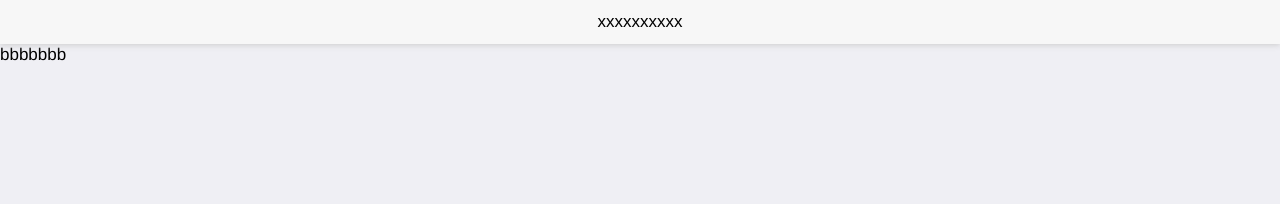
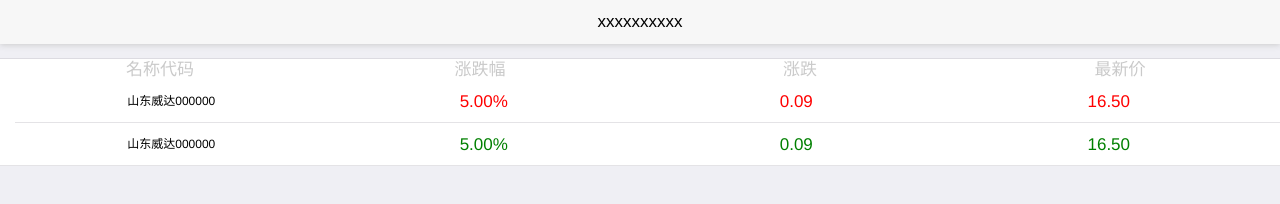
Before and after one commit to tgthink/gupiao, a plain HTML site: page index.html in a window 1280 px wide. Drawn offline with Linux system fonts and the light colour scheme; no server answers.

Commit message:
修改内容
修改内容

```diff
--- /dev/null
+++ b/css/index.less
@@ -0,0 +1,39 @@
+.p-clearfix:after {
+    content: ".";
+    display: block;
+    height: 0;
+    clear: both;
+    visibility: hidden;
+}
+/*点击变蓝色高亮*/
+.mui-table-view-cell.mui-active{
+    background-color: #0062CC;
+}
+.table-view-title {
+    color: #cacaca;
+    .title-item {
+        float: left;
+        width: 25%;
+        text-align: center;
+    }
+}
+.mui-table-view-cell {
+    &.red {
+        .riseAndFall, .upsAndDowns, .currentPrice {
+            color: red;
+        }
+    }
+    &.green {
+        .riseAndFall, .upsAndDowns, .currentPrice {
+            color: green;
+        }
+    }
+    &>div {
+        float: left;
+        width: 25%;
+        text-align: center;
+    }
+    .name {
+        font-size: 12px;
+    }
+}
--- a/index.html
+++ b/index.html
@@ -5,6 +5,7 @@
     <meta name="viewport" content="width=device-width,initial-scale=1,minimum-scale=1,maximum-scale=1,user-scalable=no" />
     <title></title>
     <link href="css/mui.min.css" rel="stylesheet"/>
+    <link href="css/index.css" rel="stylesheet"/>
 </head>
 <body>
 	<header class="mui-bar mui-bar-nav">
@@ -12,13 +13,32 @@
 		<h1 class="mui-title">xxxxxxxxxx</h1>
 	</header>
 	<div id="muiContent" class="mui-content">
-		bbbbbbb
+		<ul id="stockList" class="mui-table-view">
+			<li class="table-view-title p-clearfix">
+				<div class="title-item">名称代码</div>
+				<div class="title-item">涨跌幅</div>
+				<div class="title-item">涨跌</div>
+				<div class="title-item">最新价</div>
+			</li>
+			<li class="mui-table-view-cell red">
+				<div class="name">山东威达<span>000000</span></div>
+				<div class="riseAndFall">5.00%</div>
+				<div class="upsAndDowns">0.09</div>
+				<div class="currentPrice">16.50</div>
+			</li>
+			<li class="mui-table-view-cell green">
+				<div class="name">山东威达<span>000000</span></div>
+				<div class="riseAndFall">5.00%</div>
+				<div class="upsAndDowns">0.09</div>
+				<div class="currentPrice">16.50</div>
+			</li>
+		</ul>
 	</div>
     <script src="js/mui.min.js"></script>
     <script src="js/zepto_1.1.3.js"></script>
     <script type="text/javascript" charset="utf-8">
       	mui.init();
-      	mui.ajax('http://apis.baidu.com/apistore/stockservice/stock?stockid=sz002026&list=1',{
+      	mui.ajax('http://apis.baidu.com/apistore/stockservice/stock?stockid=sz002026,sz002005&list=1',{
       		headers: {
       			'apikey' : "2d3061c6b453f6e9ba40d19631d57cc3"
       		},
@@ -28,7 +48,35 @@
 			success:function(data){
 				console.log(data.errNum);
 				console.log(data.retData);
-				console.log(data.retData.stockinfo[0]["name"]);
+				console.log(data.retData.stockinfo);
+				var stockinfo = data.retData.stockinfo;
+				var htmlAry = [];
+				htmlAry.push(
+					'<li class="table-view-title p-clearfix">' +
+						'<div class="title-item">名称代码</div>' +
+						'<div class="title-item">涨跌幅</div>' +
+						'<div class="title-item">涨跌</div>' +
+						'<div class="title-item">最新价</div>' +
+					'</li>');
+				for (var i = 0; i < stockinfo.length; i++) {
+					/**
+					 *
+			<li class="mui-table-view-cell green">
+				<div class="name">山东威达<span>000000</span></div>
+				<div class="riseAndFall">5.00%</div>
+				<div class="upsAndDowns">0.09</div>
+				<div class="currentPrice">16.50</div>
+			</li>
+					 */
+					htmlAry.push(
+						'<li class="mui-table-view-cell">' +
+							'<div class="name">山东威达<span>000000</span></div>' +
+							"|" +
+							stockinfo[i]["currentPrice"] +
+						'</li>'
+					);
+				}
+				//$("#stockList").html(htmlAry.join(""));
 			},
 			error:function(xhr,type,errorThrown){
 				//异常处理；
@@ -73,12 +121,12 @@
 30：”2008-01-11″，日期；
 31：”15:05:32″，时间；
  */
-				var strAry1 = data.split("=");
-				var dstockDataStr = strAry1[1];
-				dstockDataStr = dstockDataStr.replace(/"/g, "")
-				console.log(strAry1);
-				console.log(dstockDataStr);
-				$("#muiContent").html(data);
+//				var strAry1 = data.split("=");
+//				var dstockDataStr = strAry1[1];
+//				dstockDataStr = dstockDataStr.replace(/"/g, "")
+//				console.log(strAry1);
+//				console.log(dstockDataStr);
+//				$("#muiContent").html(data);
 
 				//apikey
 //				var muiContent = mui("#muiContent");
```
Also changed, not shown: css/index.css (added), manifest.json.
